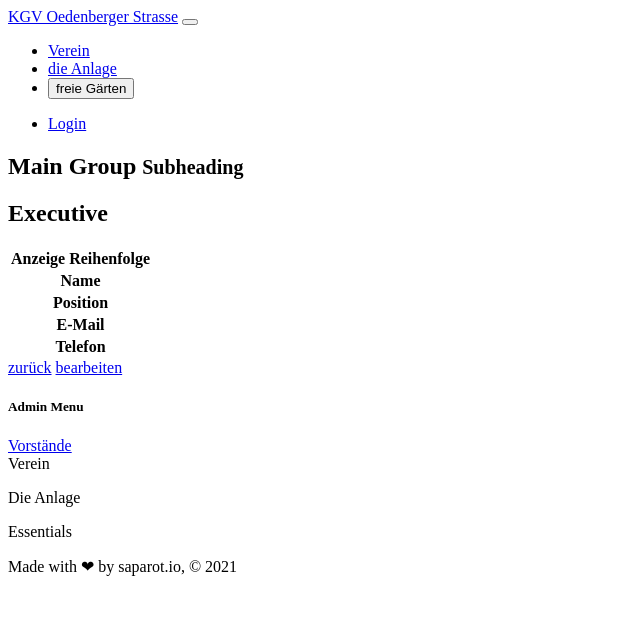
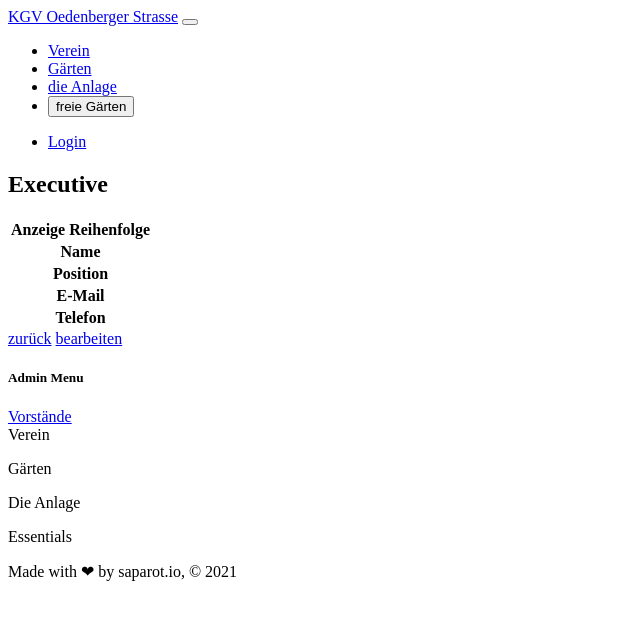
Before and after one commit to saparot/kgv-oedenberger, a Symfony app: template templates/administration/executive/show.html.twig in a window 1280 px wide. Shown: the top 620 px of the page, without its empty margins (0-640 px from the left). Run offline with Twig, Linux system fonts and the light colour scheme; the template is opened without the code that fills it, so the values that code supplies are empty; some libraries are stand-ins or nearby versions.

Commit message:
- added new category "garden" - add related controllers for "garden" - updated header, footer - fixed breadcrumb bug - added new header teaser image - added top navbar shadow

```diff
--- a/assets/styles/general/header.scss
+++ b/assets/styles/general/header.scss
@@ -25,3 +25,7 @@
 .header__teaser--variant3 {
   background-image: url("../../img/header-teaser/jorg-hofmeier-dEf4GuF5jFA-unsplash.jpg");
 }
+
+.header__teaser--variant4 {
+  background-image: url("../../img/header-teaser/kenan-kitchen-Bbq3H7eGids-unsplash.jpg");
+}
--- a/assets/styles/general/navigation.scss
+++ b/assets/styles/general/navigation.scss
@@ -7,4 +7,8 @@
 
 .navbar {
   text-transform: uppercase;
+  -webkit-box-shadow: 0 8px 6px -6px #999;
+  -moz-box-shadow: 0 8px 6px -6px #999;
+  box-shadow: 0 8px 6px -6px #999;
+
 }
--- a/src/Helper/Categories.php
+++ b/src/Helper/Categories.php
@@ -6,5 +6,6 @@ class Categories {
 
     public const CATEGORY_AREA = 'area';
     public const CATEGORY_CLUB = 'club';
+    public const CATEGORY_GARDEN = 'garden';
     public const CATEGORY_ESSENTIALS = 'essentials';
 }
--- a/templates/base/top.html.twig
+++ b/templates/base/top.html.twig
@@ -1,11 +1,9 @@
-<section class="container-fluid">{% include 'layout/header-teaser.html.twig' %}</section>
-<section class="container-fluid">
-    {% if breadCrumbs is defined %}
-    <div class="breadcrumb-container-outer">
+{% include 'layout/header-teaser.html.twig' %}
+{% if breadCrumbs is defined %}
+    <div class="breadcrumb-container-outer sticky-top">
         <div class="container">
             {% import 'macros/breadcrumb.html.twig' as breadcrumbs %}
             {{ breadcrumbs.render(breadCrumbs) }}
         </div>
     </div>
-    {% endif %}
-</section>
+{% endif %}
--- a/templates/layout/footer.html.twig
+++ b/templates/layout/footer.html.twig
@@ -11,6 +11,19 @@
                     {% endfor %}
                 </ul>
             </div>
+
+            <div class="col-6 col-lg-3 column text-lg-left text-right">
+                <div class="footer__list-title">Gärten</div>
+                <ul class="footer__list-container list-unstyled">
+                    {% for url in urlList.getGarden.iterate %}
+                        {% if not url.isSeparator %}
+                            <li><a href="{{ url.getUrl }}">{{ url.getNameDisplay }}</a></li>
+                        {% endif %}
+                    {% endfor %}
+
+                </ul>
+            </div>
+
             <div class="col-6 col-lg-3 column text-lg-left text-right">
                 <div class="footer__list-title">Die Anlage</div>
                 <ul class="footer__list-container list-unstyled">
@@ -22,6 +35,7 @@
 
                 </ul>
             </div>
+
             <div class="col-6 col-lg-3 column">
                 <div class="footer__list-title">Essentials</div>
                 <ul class="footer__list-container list-unstyled">
--- a/templates/layout/header-teaser.html.twig
+++ b/templates/layout/header-teaser.html.twig
@@ -1,7 +1,4 @@
 <div class="header__teaser {{ teaserVariant }}">
     <div class="container">
-        <h1 class="mt-4 mb-3">Main Group
-            <small>Subheading</small>
-        </h1>
     </div>
 </div>
--- a/templates/layout/navigation.html.twig
+++ b/templates/layout/navigation.html.twig
@@ -26,6 +26,24 @@
                         {% endfor %}
                     </div>
                 </li>
+
+                <li class="nav-item dropdown">
+                    <a class="nav-link dropdown-toggle" href="#" id="dropDownGarden" role="button" data-toggle="dropdown" aria-haspopup="true" aria-expanded="false">
+                        Gärten
+                    </a>
+                    <div class="dropdown-menu" aria-labelledby="navbarDropdown">
+
+                        {% for url in urlList.getGarden.iterate %}
+                            {% if  url.isSeparator %}
+                                <div class="dropdown-divider"></div>
+                            {% else %}
+                                <a class="dropdown-item {% if  url.isActive %} active{% endif %}" href="{{ url.getUrl }}">{{ url.getNameDisplay }}</a>
+                            {% endif %}
+
+                        {% endfor %}
+                    </div>
+                </li>
+
                 <li class="nav-item dropdown">
                     <a class="nav-link dropdown-toggle" href="#" id="dropDownArea" role="button" data-toggle="dropdown" aria-haspopup="true" aria-expanded="false">
                         die Anlage
```
Also changed, not shown: src/Controller/Garden/GardenDesignController.php (added, +50 -0 lines), src/Helper/KgvUrls.php (+17 -2 lines), src/Mixin/BreadCrumbMixin.php (+7 -1 lines), src/Mixin/PageviewMixin.php (+5 -2 lines), templates/garden/garden_design/index.html.twig (added, +10 -0 lines), assets/img/header-teaser/kenan-kitchen-Bbq3H7eGids-unsplash.jpg (added).
